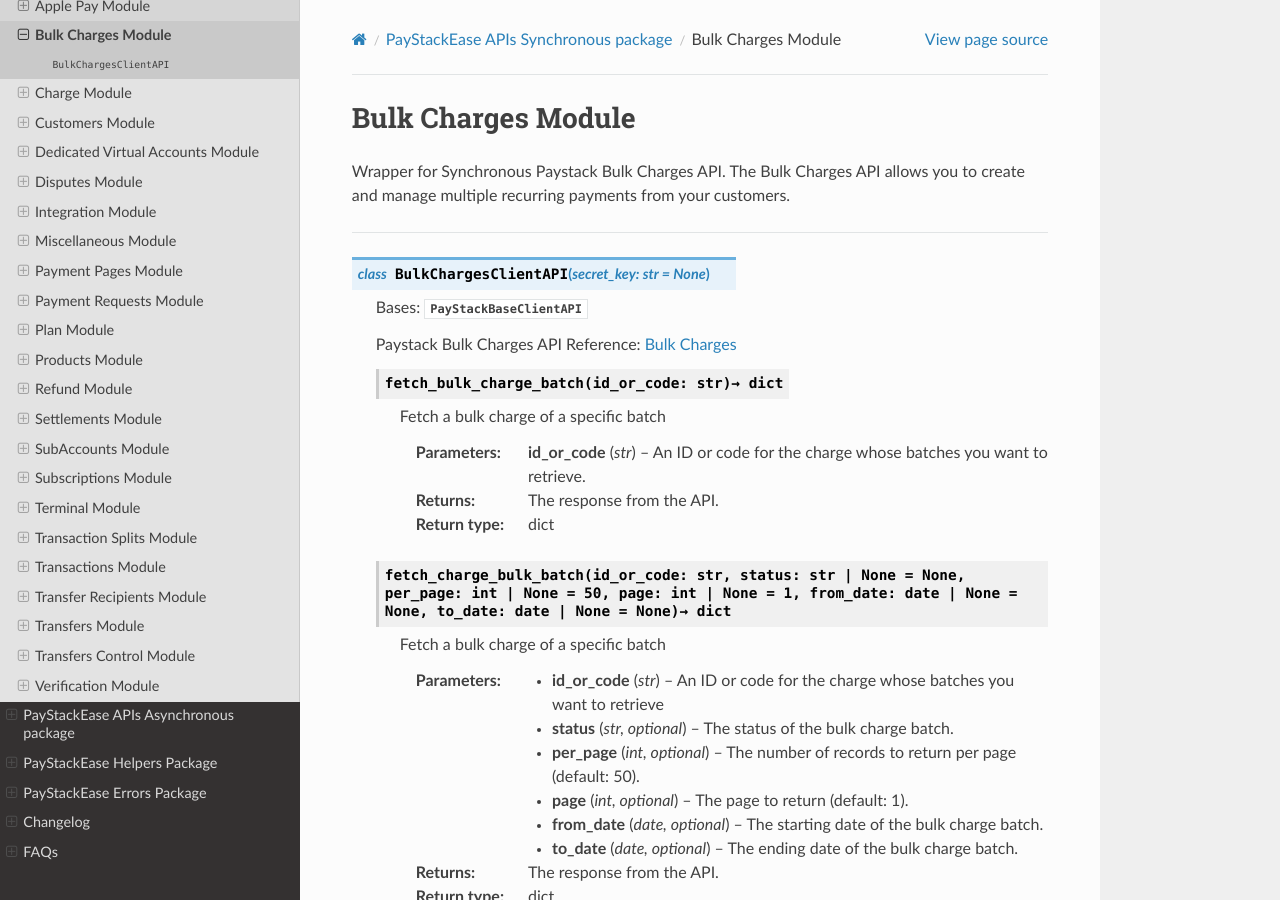
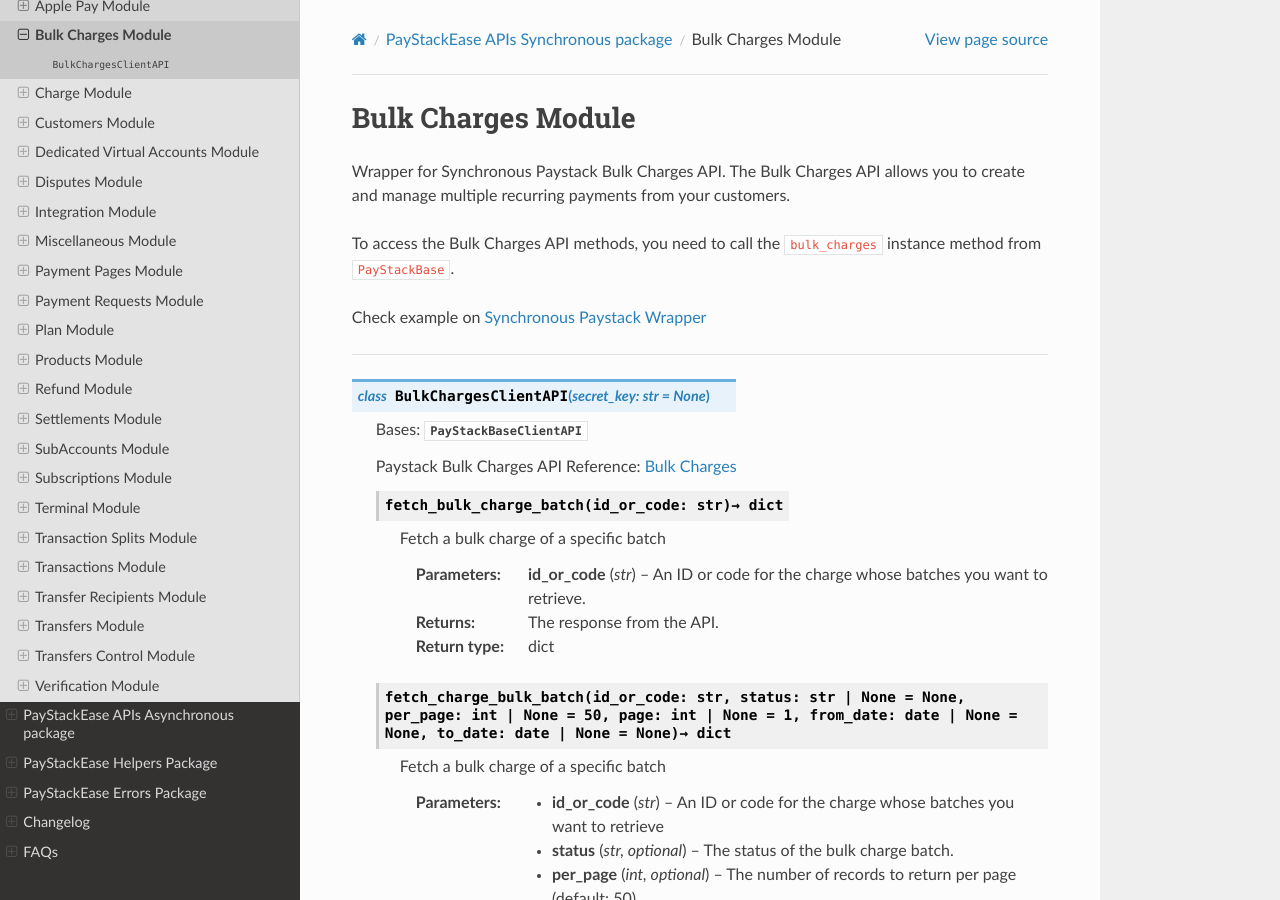
Before and after one commit to cla-bit/PayStackEase, a Sphinx documentation site: the page built from docs/source/bulkcharges.rst, in a window 1280 px wide and 900 px high. Built offline with Sphinx 7.4.7 and the Read the Docs theme 2.0.0, drawn with Linux system fonts in a browser that asks for light colours.

Commit message:
updated the following async and sync rst files: bulk charges

```diff
--- a/docs/source/bulkcharges.rst
+++ b/docs/source/bulkcharges.rst
@@ -5,7 +5,12 @@
 .. :py:currentmodule:: paystackease.apis.bulk_charges
 
 
-Wrapper for Synchronous Paystack Bulk Charges API. The Bulk Charges API allows you to create and manage multiple recurring payments from your customers.
+Wrapper for Synchronous Paystack Bulk Charges API. The Bulk Charges API allows you to
+create and manage multiple recurring payments from your customers.
+
+To access the Bulk Charges API methods, you need to call the ``bulk_charges`` instance method from ``PayStackBase``.
+
+Check example on :doc:`paystack`
 
 ------------------------------------------------------------------------------
 
```
Also changed, not shown: docs/source/abulkcharges.rst (+6 -1 lines).
